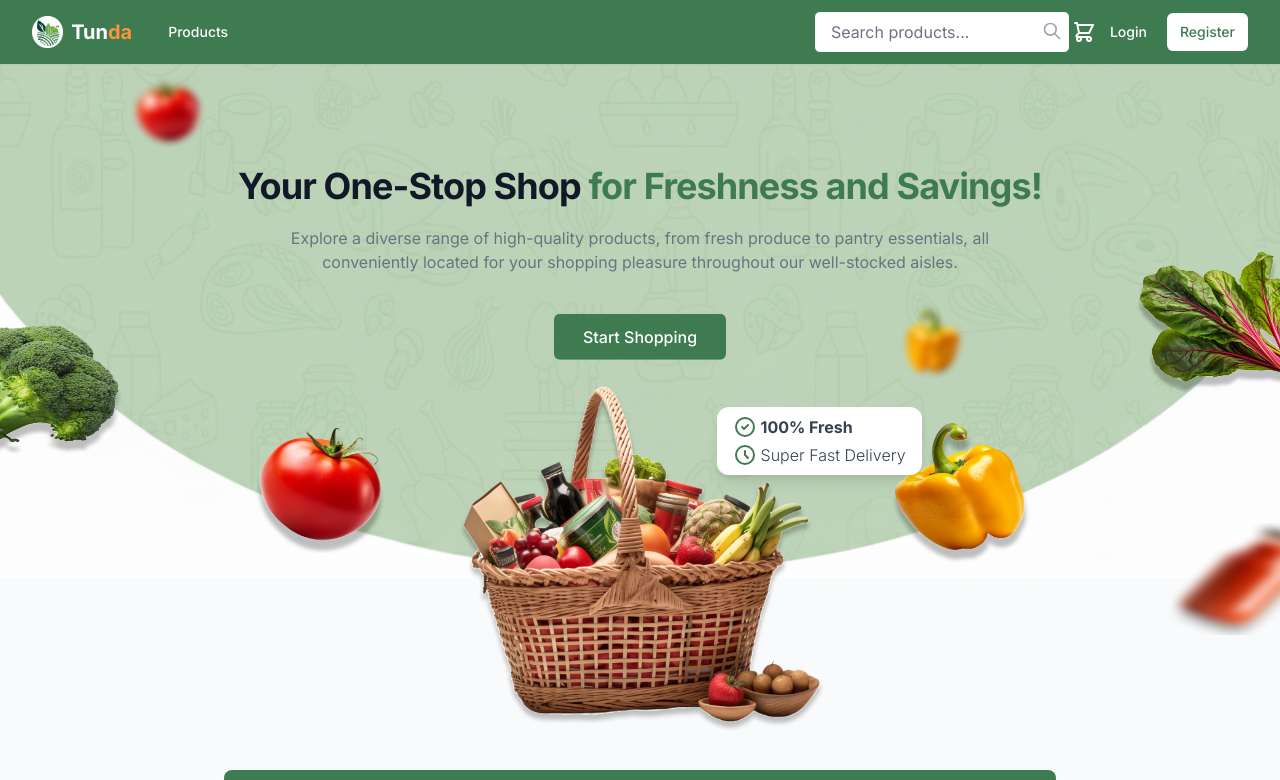
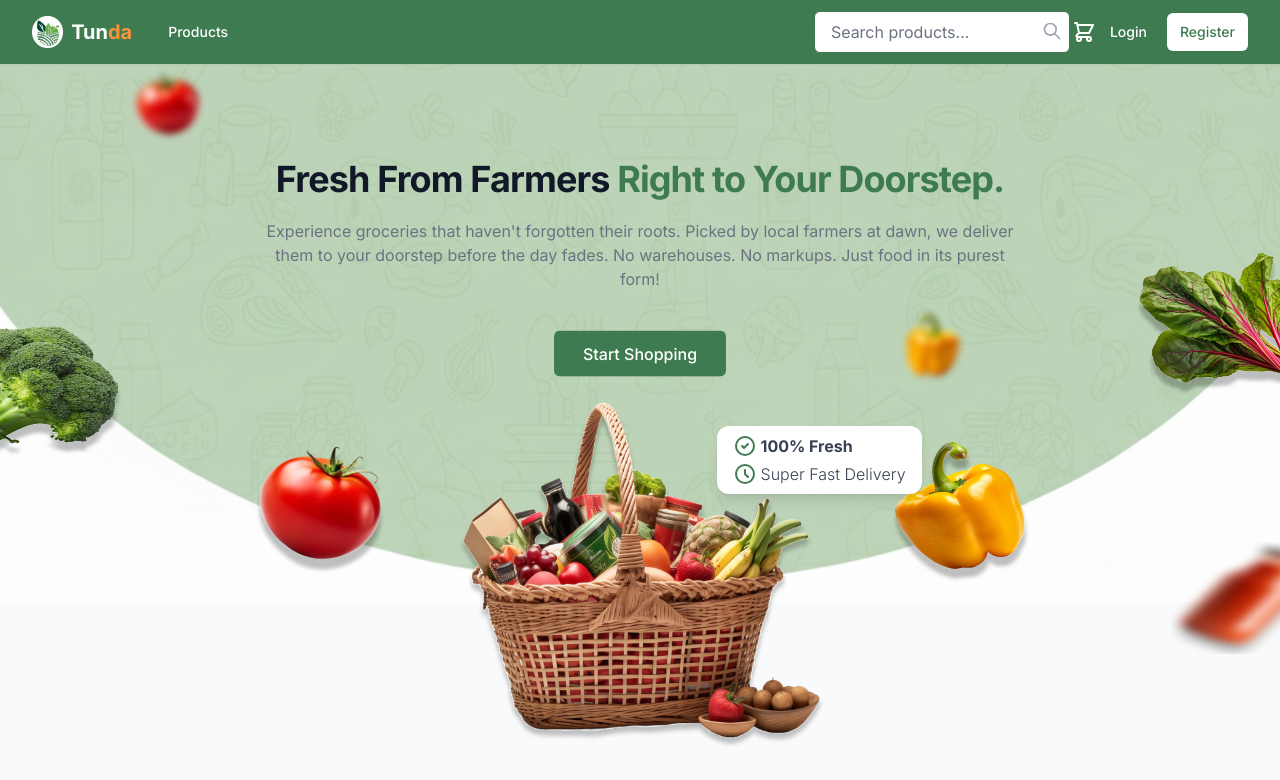
Before and after one commit to Mathew-macharia/tunda-fullstack, a Vue app in the folder frontend/: page / in a window 1280 px wide. Shown: the top 780 px of the page. Built offline with nearby package versions, Linux system fonts and the light colour scheme; no server answers.

Commit message:
finetuned the headline of our landing page

```diff
--- a/frontend/src/components/HeroSection.vue
+++ b/frontend/src/components/HeroSection.vue
@@ -26,12 +26,11 @@
     <div class="relative max-w-7xl mx-auto px-4 sm:px-6 lg:px-8">
       <div class="text-center" style="transform: translateY(-30%);">
         <h1 class="text-2xl font-extrabold tracking-tight text-grey-900 sm:text-3xl md:text-4xl">
-          <span class="block xl:inline">Your One-Stop Shop</span>
-          <span class="block text-primary xl:inline"> for Freshness and Savings!</span>
+          <span class="block xl:inline">Fresh From Farmers</span>
+          <span class="block text-primary xl:inline"> Right to Your Doorstep.</span>
         </h1>
         <p class="mt-4 max-w-2xl mx-auto text-sm text-gray-500 sm:text-base md:mt-5 md:max-w-3xl">
-          Explore a diverse range of high-quality products, from fresh produce to pantry essentials,
-          all conveniently located for your shopping pleasure throughout our well-stocked aisles.
+          Experience groceries that haven't forgotten their roots. Picked by local farmers at dawn, we deliver them to your doorstep before the day fades. No warehouses. No markups. Just food in its purest form!
         </p>
         <div class="mt-8 sm:mt-10 max-w-sm mx-auto sm:max-w-none sm:flex sm:justify-center">
           <div class="space-y-4 sm:space-y-0 sm:mx-auto sm:inline-grid sm:grid-cols-1 sm:gap-5">
```
